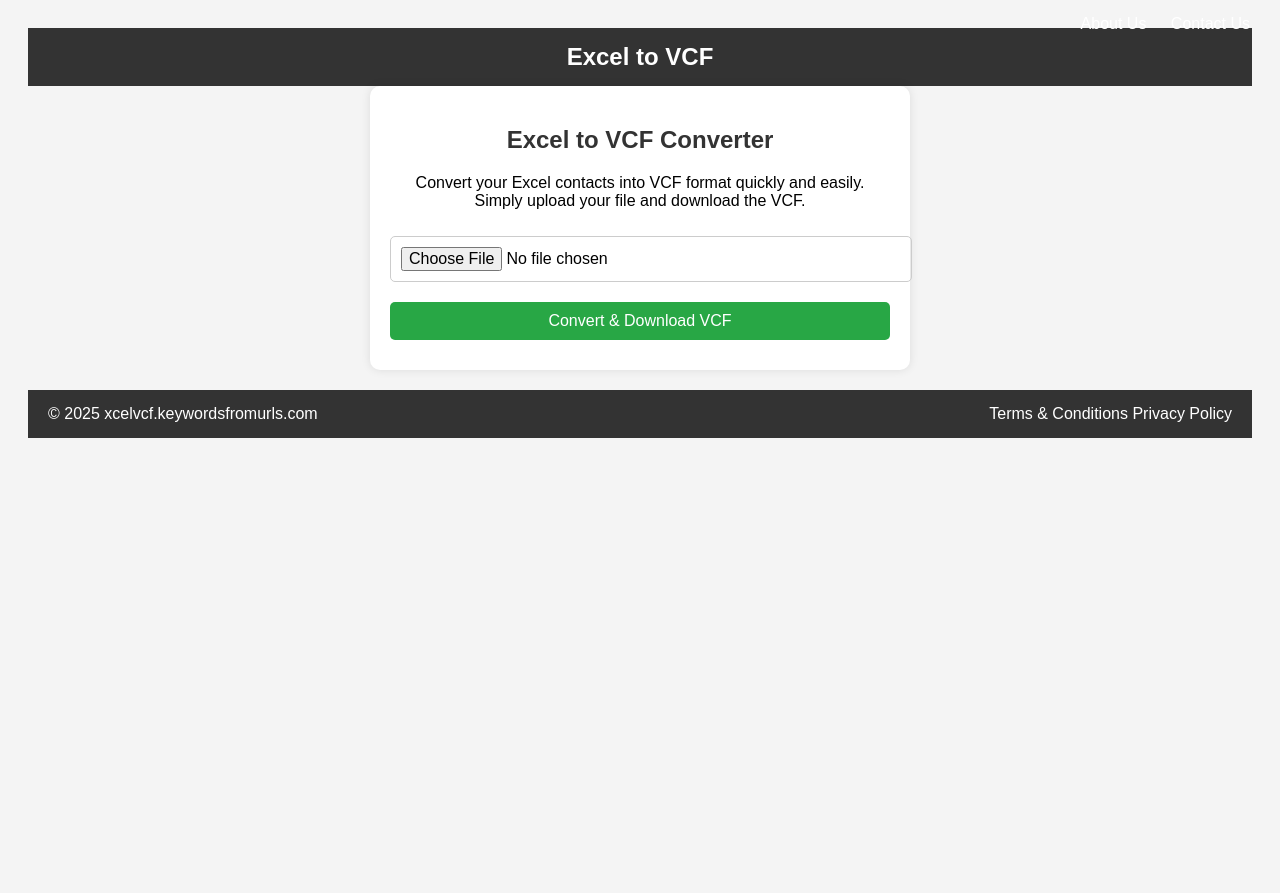
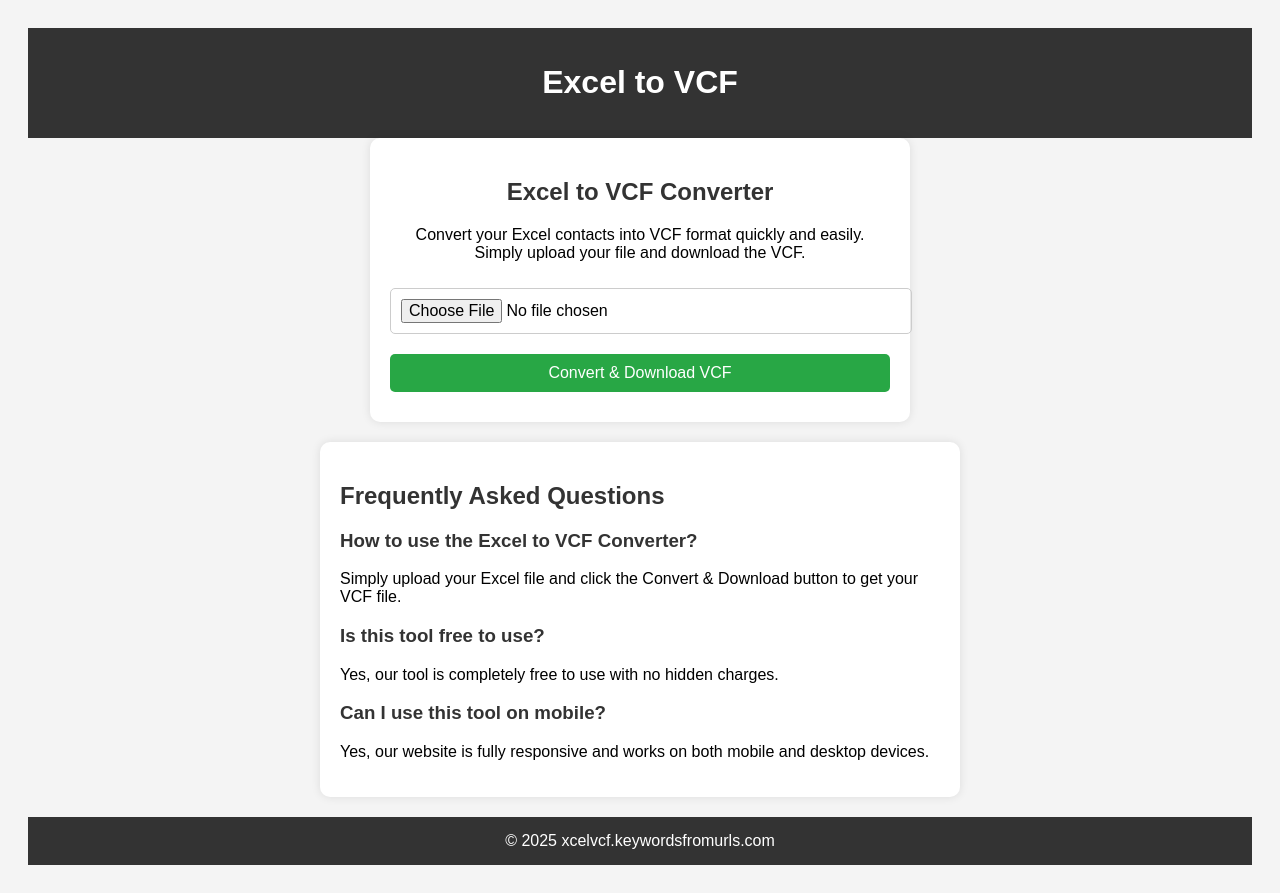
Before and after one commit to syedismailmedia/xcelvcf, a plain HTML site: page index.html in a window 1280 px wide. Before the commit the page ends 800 px from the top, so only its background shows below. Drawn offline with Linux system fonts and the light colour scheme.

Commit message:
index.html

```diff
--- a/index.html
+++ b/index.html
@@ -61,21 +61,6 @@
             padding: 15px 20px;
             text-align: center;
         }
-        .header h1 {
-            margin: 0;
-            font-size: 24px;
-        }
-        .nav {
-            position: absolute;
-            top: 15px;
-            right: 20px;
-        }
-        .nav a {
-            color: white;
-            margin: 0 10px;
-            text-decoration: none;
-            font-size: 16px;
-        }
         .container {
             max-width: 500px;
             margin: auto;
@@ -104,41 +89,23 @@
         button:hover {
             background-color: #218838;
         }
-        .footer {
-            margin-top: 20px;
-            display: flex;
-            justify-content: space-between;
-            align-items: center;
+        .faq {
+            max-width: 600px;
+            margin: 20px auto;
+            text-align: left;
+            background: white;
+            padding: 20px;
+            border-radius: 10px;
+            box-shadow: 0 0 10px rgba(0, 0, 0, 0.1);
         }
-        .footer a {
-            color: white;
-            text-decoration: none;
-        }
-        @media (max-width: 600px) {
-            .container {
-                width: 90%;
-            }
-            .footer {
-                flex-direction: column;
-                text-align: center;
-            }
-            .footer a {
-                margin-top: 5px;
-            }
-            .nav {
-                position: static;
-                margin-top: 10px;
-            }
+        .faq h3 {
+            color: #333;
         }
     </style>
 </head>
 <body>
     <div class="header">
         <h1>Excel to VCF</h1>
-        <div class="nav">
-            <a href="#">About Us</a>
-            <a href="#">Contact Us</a>
-        </div>
     </div>
 
     <div class="container">
@@ -148,12 +115,18 @@
         <button onclick="convertToVCF()">Convert & Download VCF</button>
     </div>
 
+    <div class="faq">
+        <h2>Frequently Asked Questions</h2>
+        <h3>How to use the Excel to VCF Converter?</h3>
+        <p>Simply upload your Excel file and click the Convert & Download button to get your VCF file.</p>
+        <h3>Is this tool free to use?</h3>
+        <p>Yes, our tool is completely free to use with no hidden charges.</p>
+        <h3>Can I use this tool on mobile?</h3>
+        <p>Yes, our website is fully responsive and works on both mobile and desktop devices.</p>
+    </div>
+
     <div class="footer">
         <span>&copy; 2025 xcelvcf.keywordsfromurls.com</span>
-        <div>
-            <a href="#">Terms & Conditions</a>
-            <a href="#">Privacy Policy</a>
-        </div>
     </div>
 
     <script>
```
